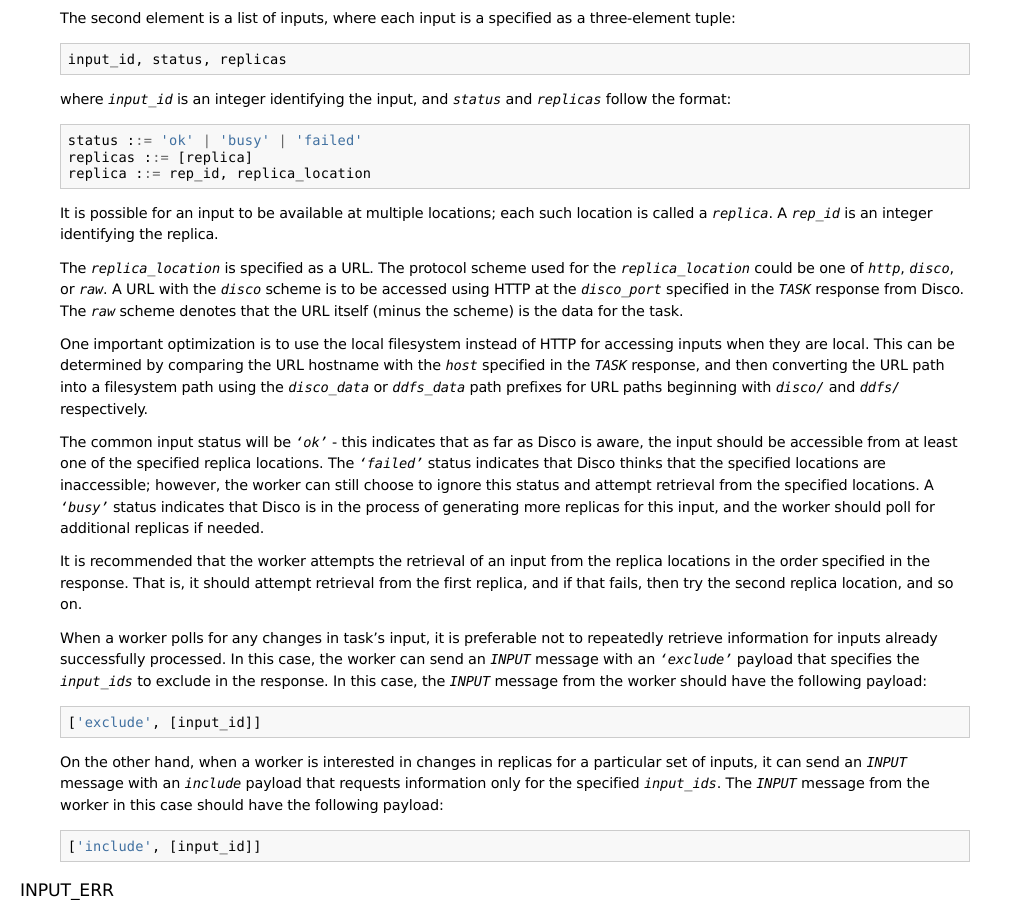
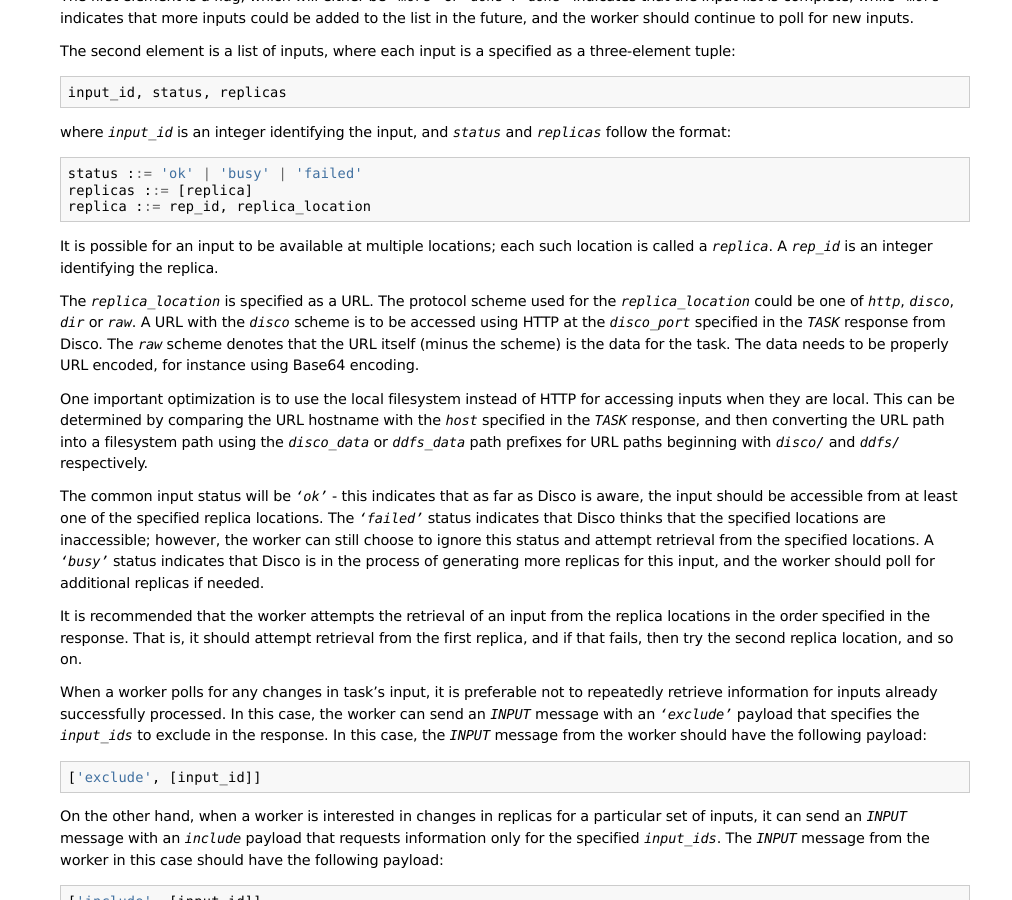
Before and after one commit to discoproject/disco, a Sphinx documentation site: the page built from doc/howto/worker.rst, in a window 1280 px wide and 900 px high, scrolled down 2551 px. Shown: the whole window, without its empty margins (0-1012 px from the left). Built offline with Sphinx 7.4.7, drawn with Linux system fonts in a browser that asks for light colours; some of the changed text lies outside the part shown.

Commit message:
Fix worker protocol document. Closes #273
Thanks to https://github.com/LukeHoersten

```diff
--- a/doc/howto/worker.rst
+++ b/doc/howto/worker.rst
@@ -57,7 +57,7 @@
 
 Messages in the protocol, both from and to the worker, are in the format:
 
-         *<name>* 'SP' *<payload-len>* 'SP' *<payload>* '\n'
+         *<name>* 'SP' *<payload-len>* 'SP' *<payload>* '\\n'
 
 where 'SP' denotes a single space character, and *<name>* is one of:
 
@@ -193,12 +196,13 @@
    each such location is called a `replica`.  A `rep_id` is an integer
    identifying the replica.
 
-   The `replica_location` is specified as a URL.  The protocol scheme
-   used for the `replica_location` could be one of `http`, `disco`, or
-   `raw`.  A URL with the `disco` scheme is to be accessed using HTTP
-   at the `disco_port` specified in the `TASK` response from Disco.
+   The `replica_location` is specified as a URL. The protocol scheme
+   used for the `replica_location` could be one of `http`, `disco`,
+   `dir` or `raw`. A URL with the `disco` scheme is to be accessed using
+   HTTP at the `disco_port` specified in the `TASK` response from Disco.
    The `raw` scheme denotes that the URL itself (minus the scheme) is
-   the data for the task.
+   the data for the task. The data needs to be properly URL encoded,
+   for instance using Base64 encoding.
 
    One important optimization is to use the local filesystem instead
    of HTTP for accessing inputs when they are local.  This can be
```
Also changed, not shown: other parts of doc/howto/worker.rst (+3 -0 lines).
